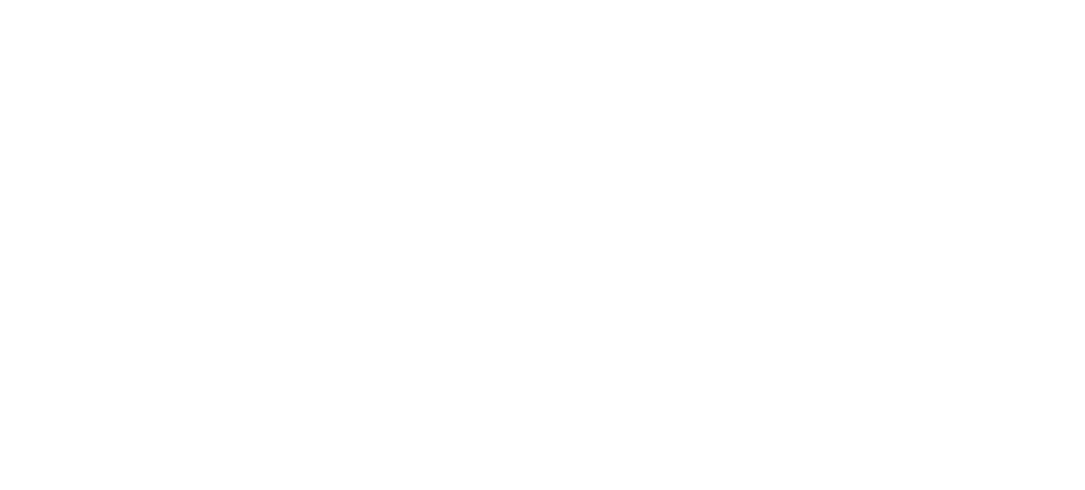
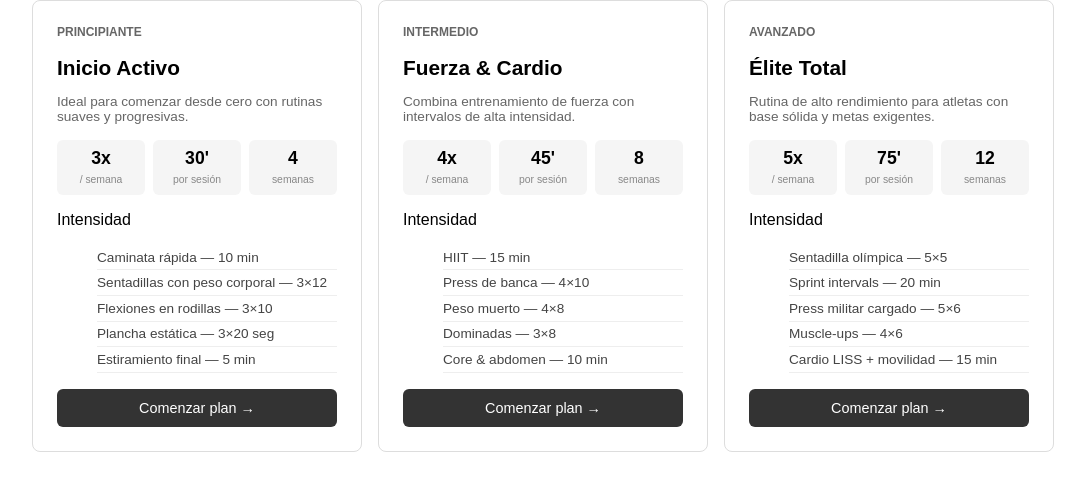
Before and after one commit to paulaandreafonseca12-a11y/Proyecto_1, a plain HTML site: page index.html in a window 1280 px wide. Shown: the whole page, without its empty margins (97-1182 px from the left). Drawn offline with Linux system fonts and the light colour scheme.

Commit message:
feat: agregar tarjetas de servicios

```diff
--- a/index.html
+++ b/index.html
@@ -9,5 +9,87 @@
 </head>
 <body>
 
+  <div class="cards-grid">
+
+
+    <div class="plan-card card--beginner">
+      <div class="card__badge">
+        <span class="card__badge-dot"></span>
+        Principiante
+      </div>
+      <span class="card__icon"></span>
+      <h2 class="card__title">Inicio Activo</h2>
+      <p class="card__subtitle">Ideal para comenzar desde cero con rutinas suaves y progresivas.</p>
+      <div class="card__stats">
+        <div class="stat"><span class="stat__value">3x</span><span class="stat__label">/ semana</span></div>
+        <div class="stat"><span class="stat__value">30'</span><span class="stat__label">por sesión</span></div>
+        <div class="stat"><span class="stat__value">4</span><span class="stat__label">semanas</span></div>
+      </div>
+      <p class="card__progress-label">Intensidad</p>
+      <div class="card__progress-bar"><div class="card__progress-fill" style="width: 30%"></div></div>
+      <ul class="card__exercises">
+        <li>Caminata rápida — 10 min</li>
+        <li>Sentadillas con peso corporal — 3×12</li>
+        <li>Flexiones en rodillas — 3×10</li>
+        <li>Plancha estática — 3×20 seg</li>
+        <li>Estiramiento final — 5 min</li>
+      </ul>
+      <button class="card__btn">Comenzar plan →</button>
+    </div>
+
+
+    <div class="plan-card card--intermediate">
+      <div class="card__badge">
+        <span class="card__badge-dot"></span>
+        Intermedio
+      </div>
+      <span class="card__icon"></span>
+      <h2 class="card__title">Fuerza & Cardio</h2>
+      <p class="card__subtitle">Combina entrenamiento de fuerza con intervalos de alta intensidad.</p>
+      <div class="card__stats">
+        <div class="stat"><span class="stat__value">4x</span><span class="stat__label">/ semana</span></div>
+        <div class="stat"><span class="stat__value">45'</span><span class="stat__label">por sesión</span></div>
+        <div class="stat"><span class="stat__value">8</span><span class="stat__label">semanas</span></div>
+      </div>
+      <p class="card__progress-label">Intensidad</p>
+      <div class="card__progress-bar"><div class="card__progress-fill" style="width: 60%"></div></div>
+      <ul class="card__exercises">
+        <li>HIIT — 15 min</li>
+        <li>Press de banca — 4×10</li>
+        <li>Peso muerto — 4×8</li>
+        <li>Dominadas — 3×8</li>
+        <li>Core & abdomen — 10 min</li>
+      </ul>
+      <button class="card__btn">Comenzar plan →</button>
+    </div>
+
+
+    <div class="plan-card card--advanced">
+      <div class="card__badge">
+        <span class="card__badge-dot"></span>
+        Avanzado
+      </div>
+      <span class="card__icon"></span>
+      <h2 class="card__title">Élite Total</h2>
+      <p class="card__subtitle">Rutina de alto rendimiento para atletas con base sólida y metas exigentes.</p>
+      <div class="card__stats">
+        <div class="stat"><span class="stat__value">5x</span><span class="stat__label">/ semana</span></div>
+        <div class="stat"><span class="stat__value">75'</span><span class="stat__label">por sesión</span></div>
+        <div class="stat"><span class="stat__value">12</span><span class="stat__label">semanas</span></div>
+      </div>
+      <p class="card__progress-label">Intensidad</p>
+      <div class="card__progress-bar"><div class="card__progress-fill" style="width: 95%"></div></div>
+      <ul class="card__exercises">
+        <li>Sentadilla olímpica — 5×5</li>
+        <li>Sprint intervals — 20 min</li>
+        <li>Press militar cargado — 5×6</li>
+        <li>Muscle-ups — 4×6</li>
+        <li>Cardio LISS + movilidad — 15 min</li>
+      </ul>
+      <button class="card__btn">Comenzar plan →</button>
+    </div>
+
+  </div>
 </body>
 </html>
+</html>
--- a/style.css
+++ b/style.css
@@ -12,3 +12,97 @@ margin: 0;
 padding: 0;
 box-sizing: border-box;
 }
+
+
+.cards-grid {
+  display: flex;
+  gap: 1rem;
+  flex-wrap: wrap;
+  justify-content: center;
+}
+
+.plan-card {
+  background: #fff;
+  border: 1px solid #ddd;
+  border-radius: 8px;
+  padding: 1.5rem;
+  width: 280px;
+}
+
+.card__badge {
+  font-size: 0.75rem;
+  font-weight: bold;
+  text-transform: uppercase;
+  margin-bottom: 1rem;
+  color: #666;
+}
+
+.card__icon {
+  font-size: 2rem;
+  display: block;
+  margin-bottom: 0.5rem;
+}
+
+.card__title {
+  font-size: 1.3rem;
+  font-weight: bold;
+  margin-bottom: 0.4rem;
+}
+
+.card__subtitle {
+  font-size: 0.85rem;
+  color: #666;
+  margin-bottom: 1rem;
+}
+
+.card__stats {
+  display: flex;
+  gap: 0.5rem;
+  margin-bottom: 1rem;
+}
+
+.stat {
+  flex: 1;
+  background: #f5f5f5;
+  border-radius: 6px;
+  padding: 0.5rem;
+  text-align: center;
+}
+
+.stat__value {
+  font-size: 1.1rem;
+  font-weight: bold;
+  display: block;
+}
+
+.stat__label {
+  font-size: 0.65rem;
+  color: #888;
+}
+
+.card__exercises {
+  list-style: none;
+  margin-bottom: 1rem;
+}
+
+.card__exercises li {
+  font-size: 0.85rem;
+  padding: 0.3rem 0;
+  border-bottom: 1px solid #eee;
+  color: #444;
+}
+
+.card__btn {
+  width: 100%;
+  padding: 0.7rem;
+  border: none;
+  border-radius: 6px;
+  background: #333;
+  color: #fff;
+  font-size: 0.9rem;
+  cursor: pointer;
+}
+
+.card__btn:hover {
+  background: #000;
+}
```
